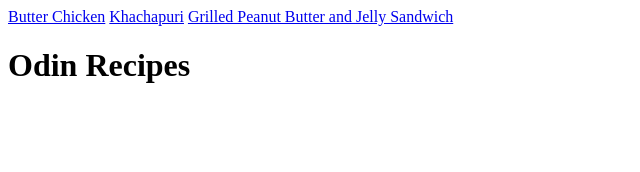
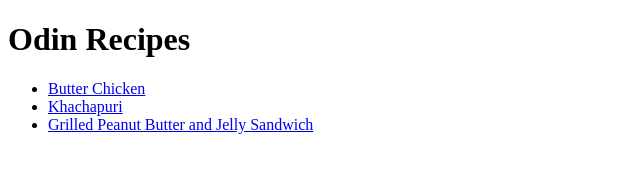
Before and after one commit to DaedalusFPS/odin-recipes, a plain HTML site: page index.html in a window 1280 px wide. Shown: the whole page, without its empty margins (0-640 px from the left). Drawn offline with Linux system fonts and the light colour scheme.

Commit message:
Updated index page so links are in a list
The links on the index page are now in an unordered list.

```diff
--- a/index.html
+++ b/index.html
@@ -5,10 +5,12 @@
     <title>Odin Recipes</title>
   </head>
   <body>
-    <a href="recipes/butter-chicken.html">Butter Chicken</a>
-    <a href="recipes/khachapuri.html">Khachapuri</a>
-    <a href="recipes/pbj.html">Grilled Peanut Butter and Jelly Sandwich</a>
     <h1>Odin Recipes</h1>
+    <ul>
+      <li><a href="recipes/butter-chicken.html">Butter Chicken</a></li>
+      <li><a href="recipes/khachapuri.html">Khachapuri</a></li>
+      <li><a href="recipes/pbj.html">Grilled Peanut Butter and Jelly Sandwich</a></li>
+    </ul>
 
   </body>
 </html>
```
